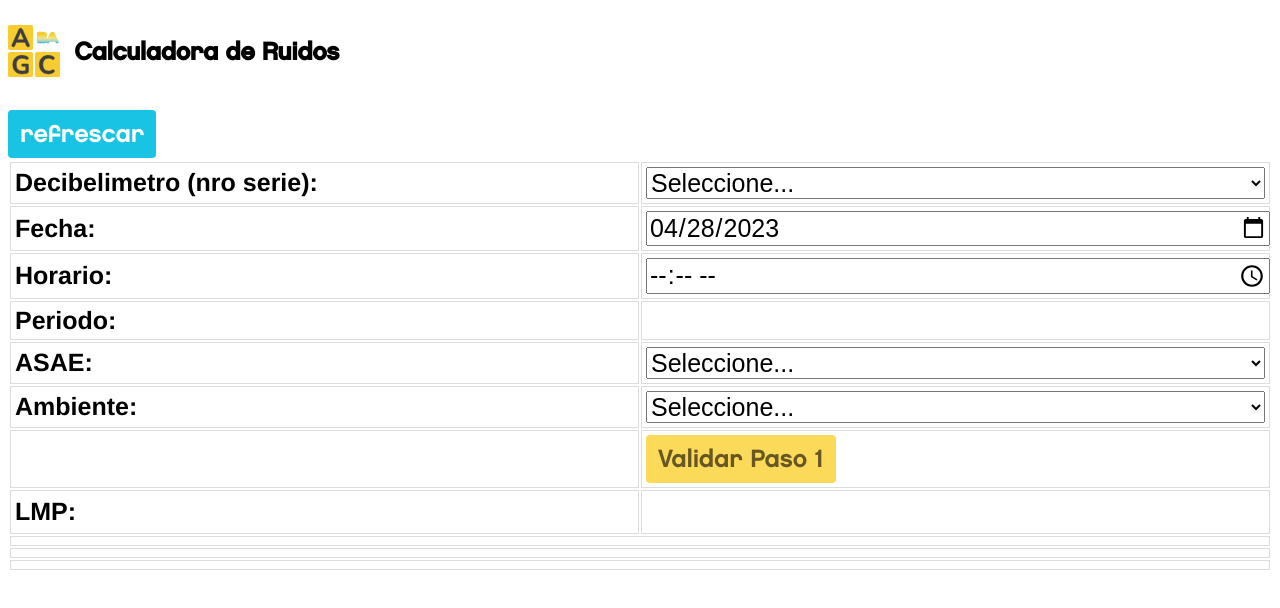
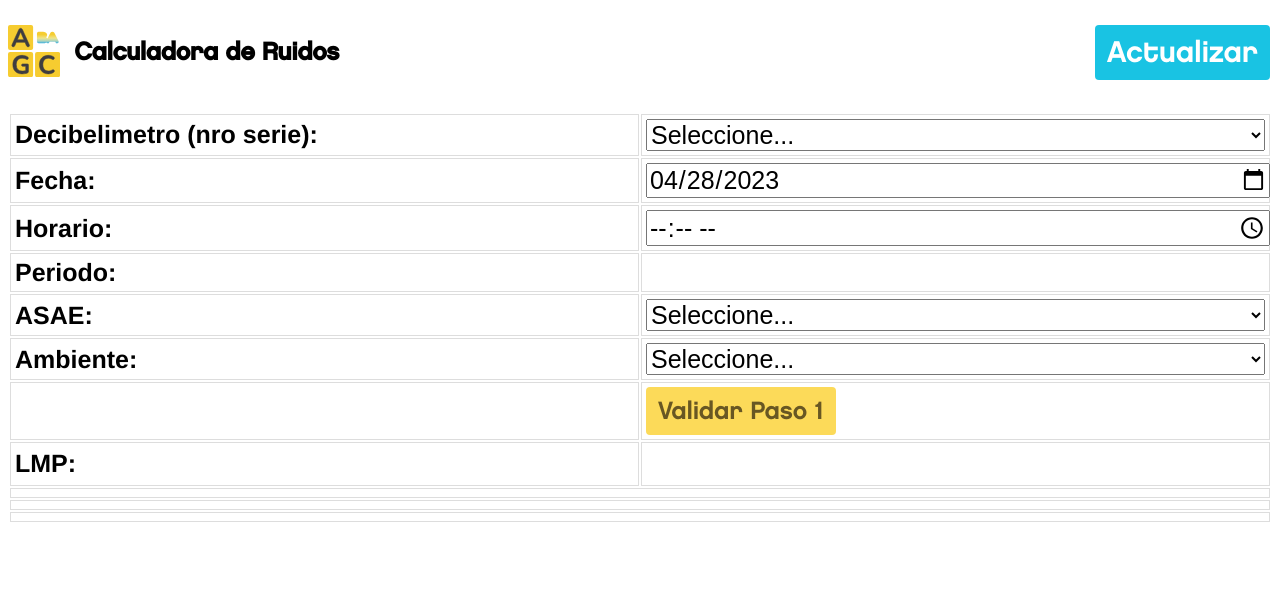
Before and after one commit to clemenclay/calculadora, a plain HTML site: page index.html in a window 1280 px wide. Drawn offline with Linux system fonts and the light colour scheme.

Commit message:
Update index.html

```diff
--- a/index.html
+++ b/index.html
@@ -82,9 +82,12 @@
     position: absolute;
     font-family: CHANEWEI, Helvetica, Arial, sans-serif;
 ">Calculadora de Ruidos</span>
+	<button onclick="window.location.reload()" type="button" class="btn btn-lg btn-info" style="
+    position: absolute;
+    right: 10px;
+">Actualizar</button>
+	</h2>
 
-	</h2>
-	<button onclick="window.location.reload()" type="button" class="btn btn-lg btn-info">refrescar</button>
 
     <table>
         <tr>
```
